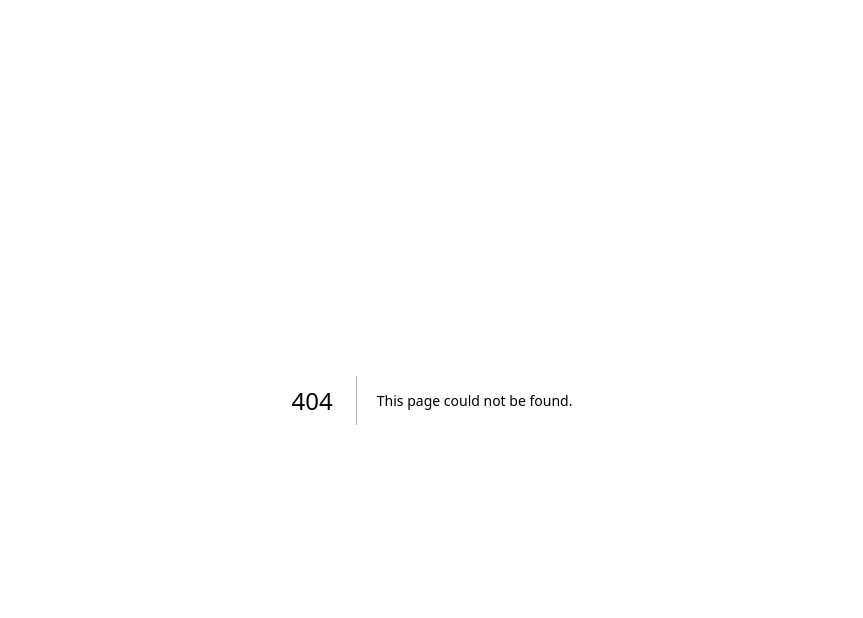
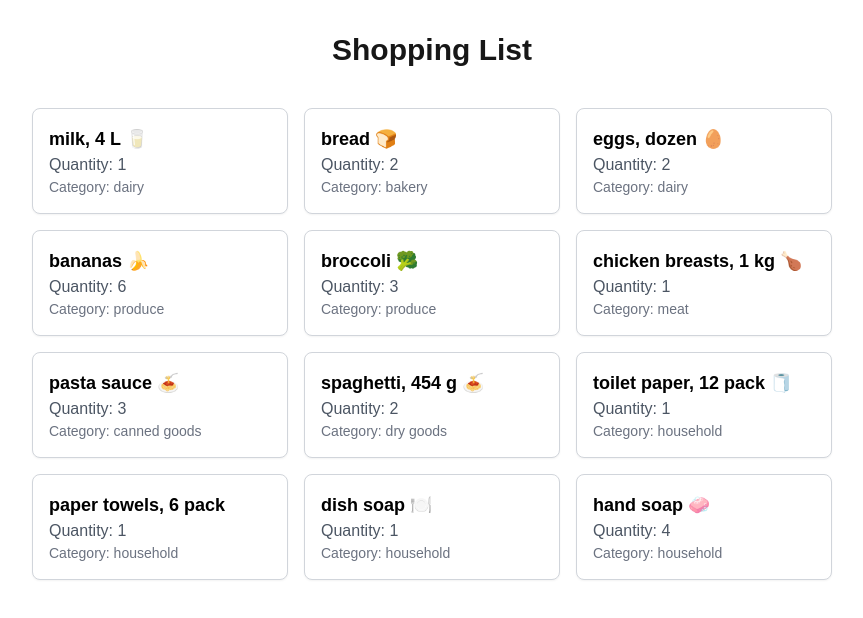
Before and after one commit to hemang19/cprg306-assignments, a Next.js app: page /week-3 in a window 1280 px wide. Before the commit this address had no page. Shown: the top 618 px of the page, without its empty margins (208-1071 px from the left). Built offline with nearby package versions, Linux system fonts and the light colour scheme.

Commit message:
Completed Week 3 Assignment: Shopping List

```diff
--- a/app/page.js
+++ b/app/page.js
@@ -9,6 +9,11 @@ export default function Home() {
           Go to Week 2 Assignment
         </Link>
       </p>
+      <p className="mt-4 text-lg">
+        <Link href="/week-3" className="text-green-500 hover:underline">
+          Go to Week 3 Assignment
+        </Link>
+      </p>
     </main>
   );
 }
--- /dev/null
+++ b/app/week-3/item-list.js
@@ -0,0 +1,26 @@
+import Item from "./item";
+
+export default function ItemList() {
+  const items = [
+    { name: "milk, 4 L 🥛", quantity: 1, category: "dairy" },
+    { name: "bread 🍞", quantity: 2, category: "bakery" },
+    { name: "eggs, dozen 🥚", quantity: 2, category: "dairy" },
+    { name: "bananas 🍌", quantity: 6, category: "produce" },
+    { name: "broccoli 🥦", quantity: 3, category: "produce" },
+    { name: "chicken breasts, 1 kg 🍗", quantity: 1, category: "meat" },
+    { name: "pasta sauce 🍝", quantity: 3, category: "canned goods" },
+    { name: "spaghetti, 454 g 🍝", quantity: 2, category: "dry goods" },
+    { name: "toilet paper, 12 pack 🧻", quantity: 1, category: "household" },
+    { name: "paper towels, 6 pack", quantity: 1, category: "household" },
+    { name: "dish soap 🍽️", quantity: 1, category: "household" },
+    { name: "hand soap 🧼", quantity: 4, category: "household" },
+  ];
+
+  return (
+    <ul className="grid gap-4 grid-cols-1 md:grid-cols-2 lg:grid-cols-3 p-4">
+      {items.map((item, index) => (
+        <Item key={index} {...item} />
+      ))}
+    </ul>
+  );
+}
--- /dev/null
+++ b/app/week-3/item.js
@@ -0,0 +1,9 @@
+export default function Item({ name, quantity, category }) {
+    return (
+      <li className="p-4 border border-gray-300 rounded-lg shadow-sm bg-white">
+        <p className="text-lg font-semibold text-black">{name}</p>
+        <p className="text-gray-600">Quantity: {quantity}</p>
+        <p className="text-sm text-gray-500">Category: {category}</p>
+      </li>
+    );
+  }
--- /dev/null
+++ b/app/week-3/page.js
@@ -0,0 +1,10 @@
+import ItemList from "./item-list";
+
+export default function Page() {
+  return (
+    <main className="max-w-4xl mx-auto p-8">
+      <h1 className="text-3xl font-bold text-center mb-6">Shopping List</h1>
+      <ItemList />
+    </main>
+  );
+}
```
